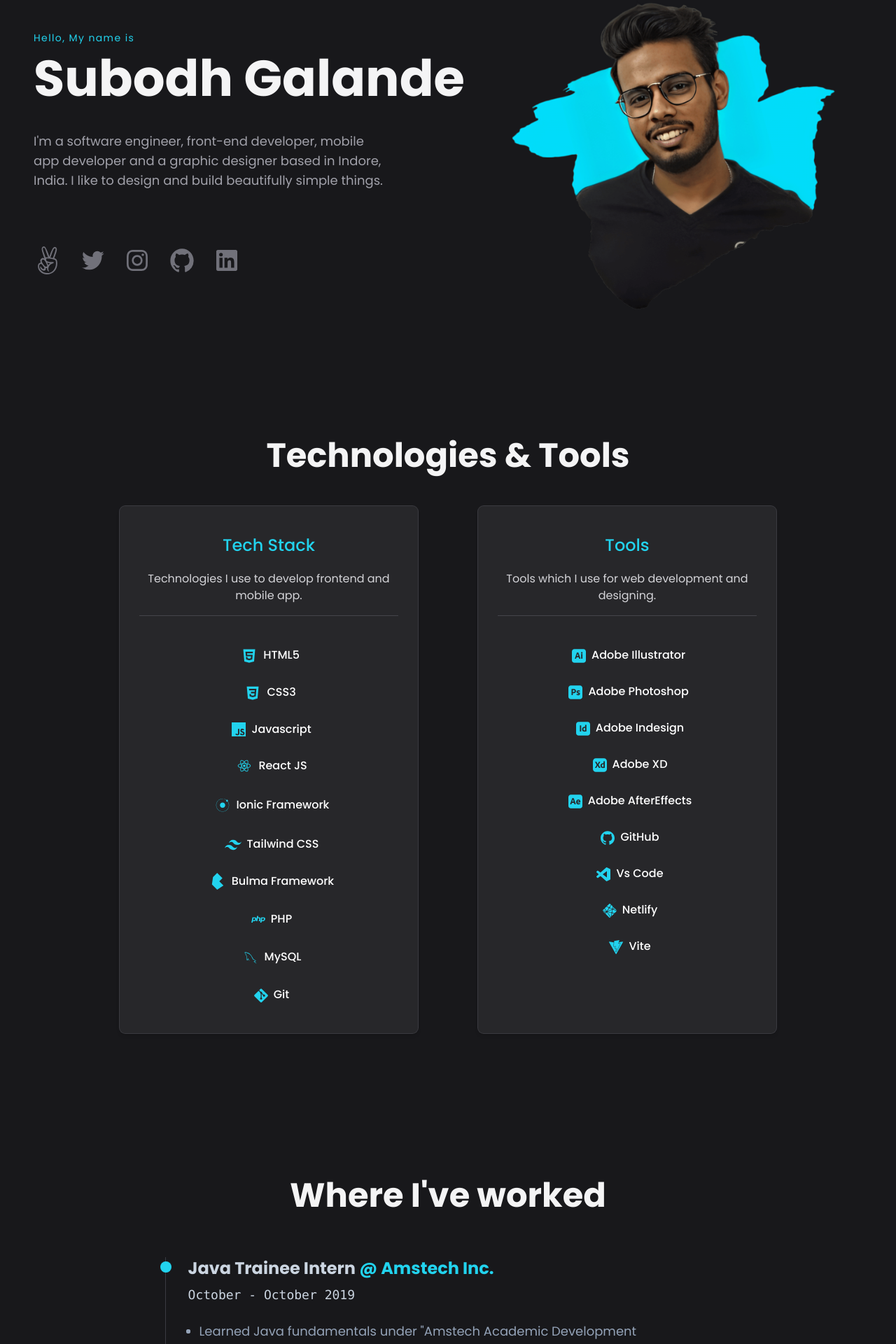
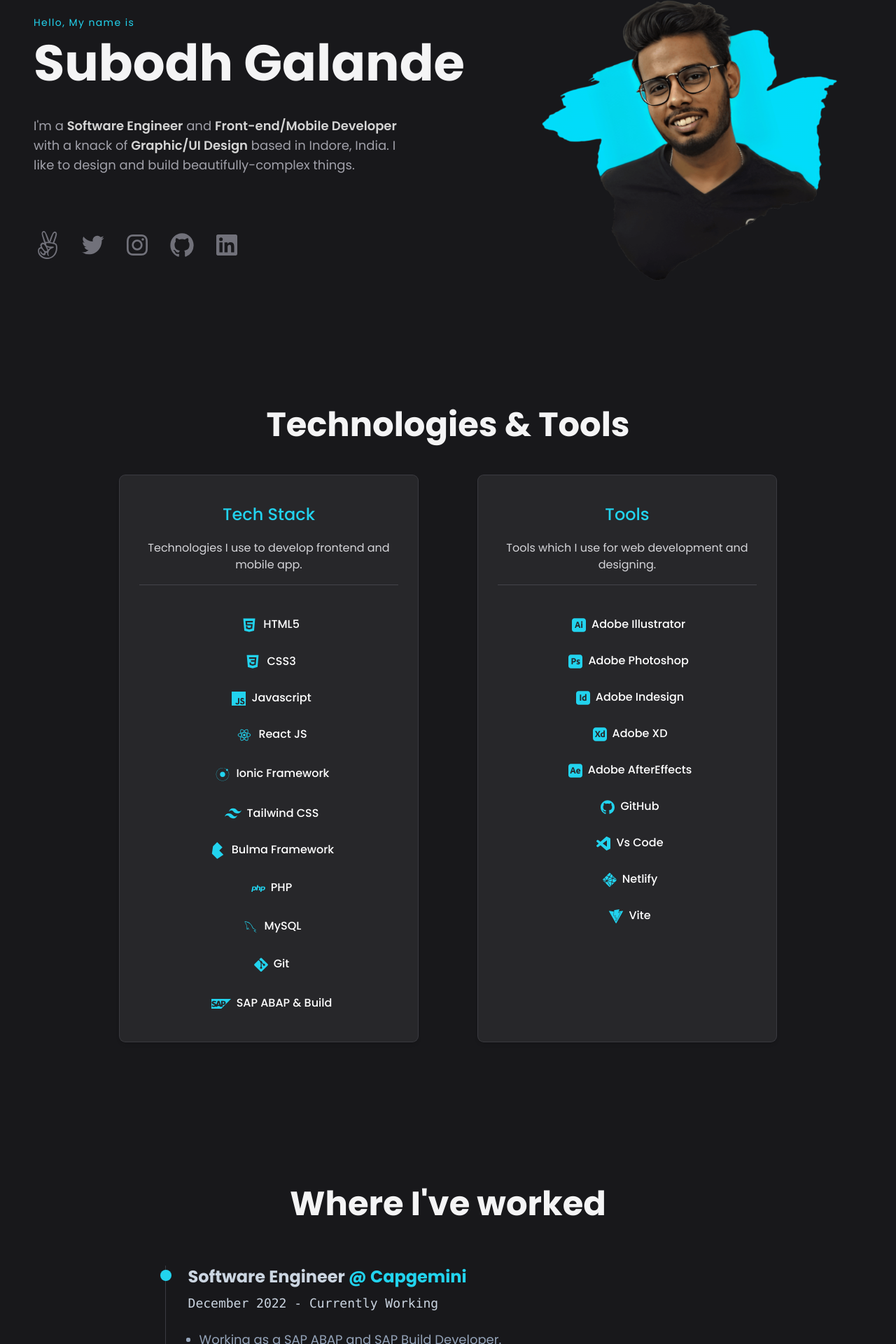
Before and after one commit to subodhGalande/Portfolio, a React (Vite) app: page / in a window 1280 px wide. Shown: the part 204-2124 px from the top of the page at 70% size. Built offline with nearby package versions, Linux system fonts and the light colour scheme.

Commit message:
capgemini updated and hero text changed

```diff
--- a/src/components/hero.jsx
+++ b/src/components/hero.jsx
@@ -16,10 +16,21 @@
           <h1 class="lg:text-7xl md:text-5xl text-4xl tracking-normal font-pop font-bold text-zinc-100 max-w-3xl ">
             Subodh Galande
           </h1>
-          <p class="lg:mt-10 md:mt-7 mt-6 text-sm lg:text-lg mx-auto md:mx-0 font-pop  max-w-3xl md:w-3/4 text-zinc-400 ">
-            I'm a software engineer, front-end developer, mobile app developer
-            and a graphic designer based in Indore, India. I like to design and
-            build beautifully simple things.
+          <p class="lg:mt-10 md:mt-7 mt-6 text-sm lg:text-lg mx-auto md:mx-0 font-pop  max-w-4xl md:w-3/4 text-zinc-400 ">
+            I'm a{" "}
+            <span className="font-semibold text-neutral-300">
+              Software Engineer
+            </span>{" "}
+            and{" "}
+            <span className="font-semibold text-neutral-300">
+              Front-end/Mobile Developer
+            </span>{" "}
+            with a knack of{" "}
+            <span className="font-semibold text-neutral-300">
+              Graphic/UI Design
+            </span>{" "}
+            based in Indore, India. I like to design and build
+            beautifully-complex things.
           </p>
           <div class="lg:mt-20 md:mt-12 mt-8 flex md:justify-start justify-center gap-6">
             <a
--- a/src/components/tech.jsx
+++ b/src/components/tech.jsx
@@ -22,6 +22,7 @@
   SiAdobeindesign,
   SiAdobephotoshop,
   SiAdobexd,
+  SiSap,
 } from "react-icons/si";
 
 const Tech = () => {
@@ -87,6 +88,10 @@
                   <DiGit class="text-cyan-400 inline-block mx-1 h-7 w-7 " />
                   <p class="inline-block">Git</p>
                 </li>
+                <li class=" pt-3 pb-2 ">
+                  <SiSap class="text-cyan-400 inline-block mx-2 h-7 w-7 " />
+                  <p class="inline-block">SAP ABAP & Build</p>
+                </li>
               </ul>
             </div>
             <div class="px-7 ring-1 ring-zinc-500/40 sm:w-5/6  shadow-md  rounded-lg bg-zinc-800">
--- a/src/components/work.jsx
+++ b/src/components/work.jsx
@@ -13,6 +13,20 @@
 
         <div class="mx-auto lg:w-5/6 ">
           <ol class="relative z-10 border-l lg:w-5/6 mt-10 lg:mt-16 border-zinc-500/40">
+            <li class="mb-10 ml-4">
+              <div class="absolute w-4 h-4 bg-cyan-400 rounded-full mt-1.5 -left-2 "></div>
+              <h2 className=" text-xl lg:text-2xl ml-4 text-left font-bold text-slate-300 ">
+                Software Engineer
+                <span class="text-cyan-400"> @ Capgemini</span>
+              </h2>
+              <p class="text-base lg:text-lg mt-2 ml-4 text-left font-mono text-slate-300">
+                December 2022 - Currently Working
+              </p>
+              <ul class="text-sm lg:text-lg ml-8 mt-6 text-left space-y-3 list-disc list-item text-slate-400">
+                <li> Working as a SAP ABAP and SAP Build Developer.</li>
+                <li>Got hands-on experience of working on Build process.</li>
+              </ul>
+            </li>
             <li class="mb-10 ml-4">
               <div class="absolute w-4 h-4 bg-cyan-400 rounded-full mt-1.5 -left-2 "></div>
               <h2 className=" text-xl lg:text-2xl ml-4 text-left font-bold text-slate-300 ">
```
